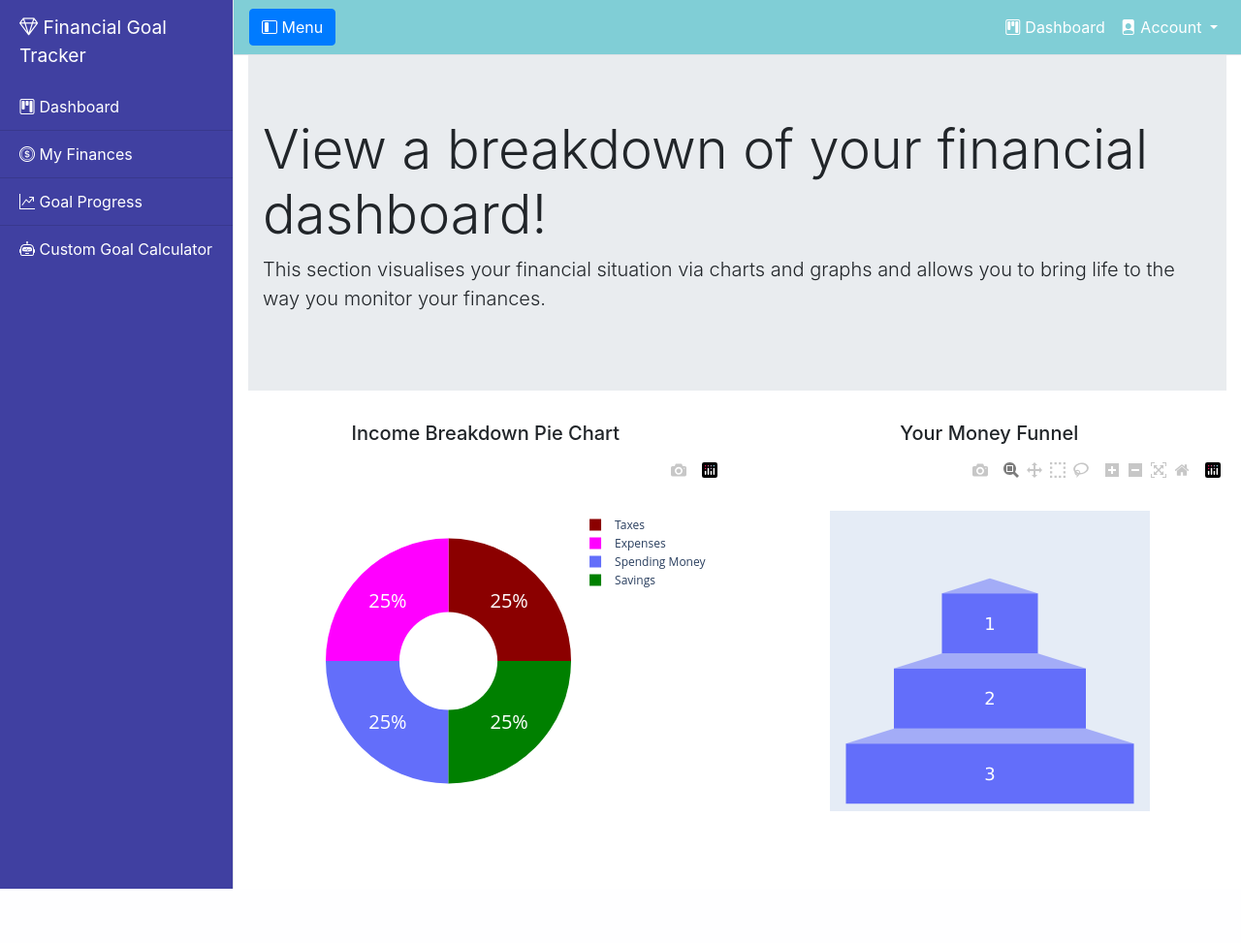
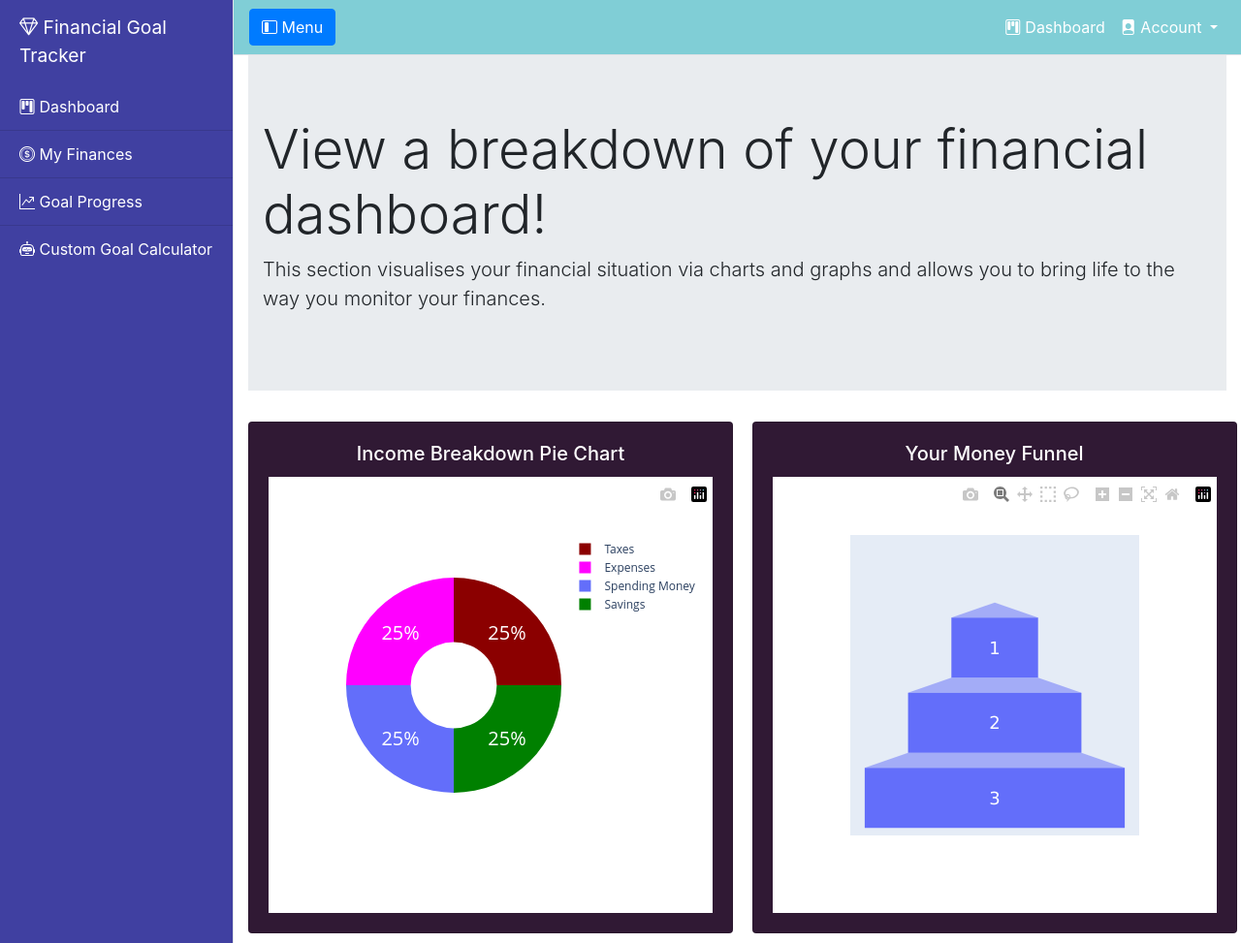
Before and after one commit to surajtirupati/financeGoalsApp, a Flask app: page /dashboard in a window 1280 px wide. Shown: the whole page at 97% size. Before the commit the page ends 917 px from the top, so only its background shows below. Run offline with Flask 2, Linux system fonts and the light colour scheme; a user stored in the database is signed in; data comes from the database, SQL or seed files in the repository; some libraries are stand-ins or nearby versions.

Commit message:
placed plotly graphs in bootstrap cards

```diff
--- a/static/css/style.css
+++ b/static/css/style.css
@@ -80,3 +80,10 @@ header > h5 { display: inline-block; }
   overflow-x: hidden;
   padding-top: 20px;
 }
+
+.card {
+    margin: 0 auto; /* Added */
+    float: none; /* Added */
+    margin-bottom: 10px; /* Added */
+    background-color: #301934 !important;
+}
--- a/templates/dashboard.html
+++ b/templates/dashboard.html
@@ -11,15 +11,29 @@
 </div>
 
 
-<div class="row">
+<div class="row justify-content-center">
     <div class="col-md-6">
-        <h5 style="text-align:center">Income Breakdown Pie Chart</h5>
-        <div id="chart" class="chart"></div>
+
+        <div class="card" style="width: 500px; ">
+          <div class="card-body">
+              <h5 class="card-title text-white" style="text-align:center">Income Breakdown Pie Chart</h5>
+              <div id="chart" class="chart"></div>
+          </div>
+        </div>
+
     </div>
+
     <div class="col-md-6">
-        <h5 style="text-align:center">Your Money Funnel</h5>
-        <div id="chart2" class="chart"></div>
+
+        <div class="card" style="width: 500px; ">
+          <div class="card-body">
+              <h5 class="card-title text-white" style="text-align:center">Your Money Funnel</h5>
+              <div id="chart2" class="chart"></div>
+          </div>
+        </div>
+
     </div>
+
 </div>
 
 
```
